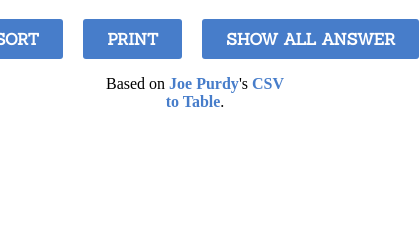
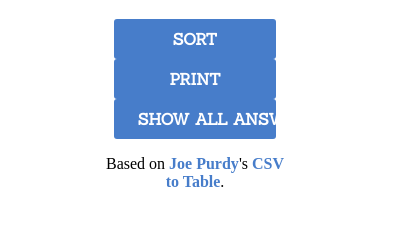
Before and after one commit to kinoras/word-skills-vocab-list, a plain HTML site: page index.html in a window 390 px wide. Shown: the part 114-340 px from the top of the page, 419 px wide, since content can reach past the window. Drawn offline with nearby package versions, Linux system fonts and the light colour scheme; no server answers.

Commit message:
Update style.css

```diff
--- a/css/style.css
+++ b/css/style.css
@@ -258,7 +258,7 @@ p {
     margin-right: 0;
 /*     width: 100%; */
   }
-  #show-hide-ans-btn{
-      display: block;
+  .buttons {
+   flex-direction: column;
    }
 }
```
